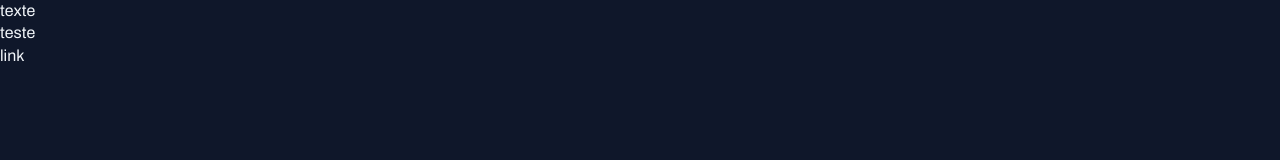
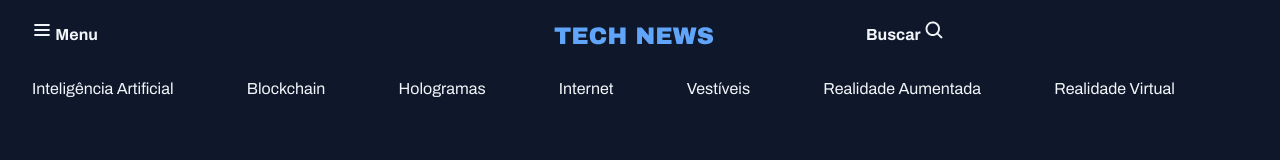
Before and after one commit to luccas-goncallves/Portal-de-not-cias, a plain HTML site: page index.html in a window 1280 px wide. Drawn offline with Linux system fonts and the light colour scheme.

Commit message:
Header iniciado

```diff
--- a/index.html
+++ b/index.html
@@ -10,8 +10,31 @@
   <link href="https://fonts.googleapis.com/css2?family=Archivo:ital,wght@0,100..900;1,100..900&display=swap" rel="stylesheet">
 </head>
 <body>
-  <h1>texte</h1>
-  <h2>teste</h2>
-  <a href="#">link</a>
+  <nav>
+    <header class="container">
+      <nav id="primary" class="grid grid-flow-col">
+        <div>
+          <img src="./assets/icons/List.svg" alt="icone de lista">
+          <strong>Menu</strong>
+        </div>
+        <div>
+          <img class="logo" src="./assets/Logo.svg" alt="logomarca">
+        </div>
+        <div>
+          <strong>Buscar</strong>
+          <img src="./assets/icons/MagnifyingGlass.svg" alt="">
+        </div>
+      </nav>
+      <nav id="secondary" class="grid grid-flow-col">
+        <a href="#">Inteligência Artificial</a>
+        <a href="#">Blockchain</a>
+        <a href="#">Hologramas</a>
+        <a href="#">Internet</a>
+        <a href="#">Vestíveis</a>
+        <a href="#">Realidade Aumentada</a>
+        <a href="#">Realidade Virtual</a>
+      </nav>
+    </header>
+  </nav>
 </body>
 </html>
--- a/style/global.css
+++ b/style/global.css
@@ -43,3 +43,19 @@ a:hover {
 h1, h2, h3 {
   font: inherit;
 }
+
+.container {
+  max-width: 1280px;
+  padding-inline: 32px;
+  margin-inline: auto;
+}
+
+/*utility-first */
+
+.grid {
+  display: grid;
+}
+
+.grid-flow-col {
+  grid-auto-flow: column;
+}
--- /dev/null
+++ b/style/header.css
@@ -0,0 +1,11 @@
+#primary {
+  padding-block: 20px;
+
+  div:nth-child(2) {
+    margin-inline: auto;
+  }
+
+  div:nth-child (3) {
+    justify-self: end;
+  }
+}
--- a/style/index.css
+++ b/style/index.css
@@ -1 +1,2 @@
 @import url(global.css);
+@import url(header.css);
```
